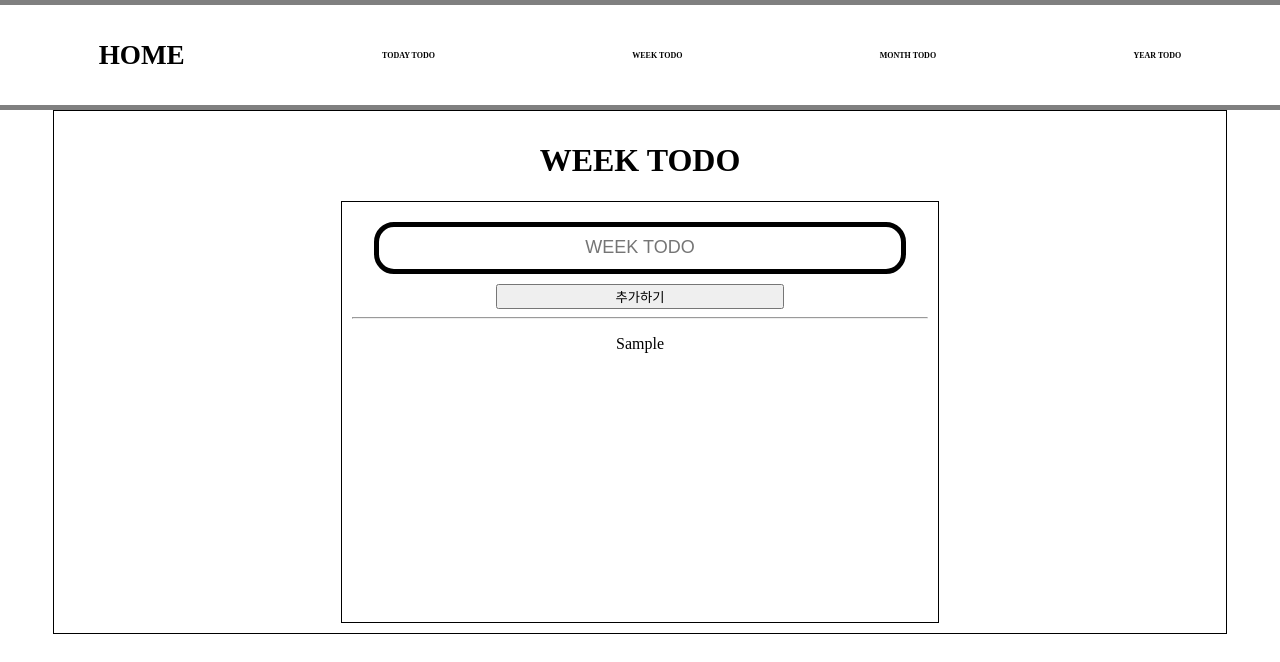
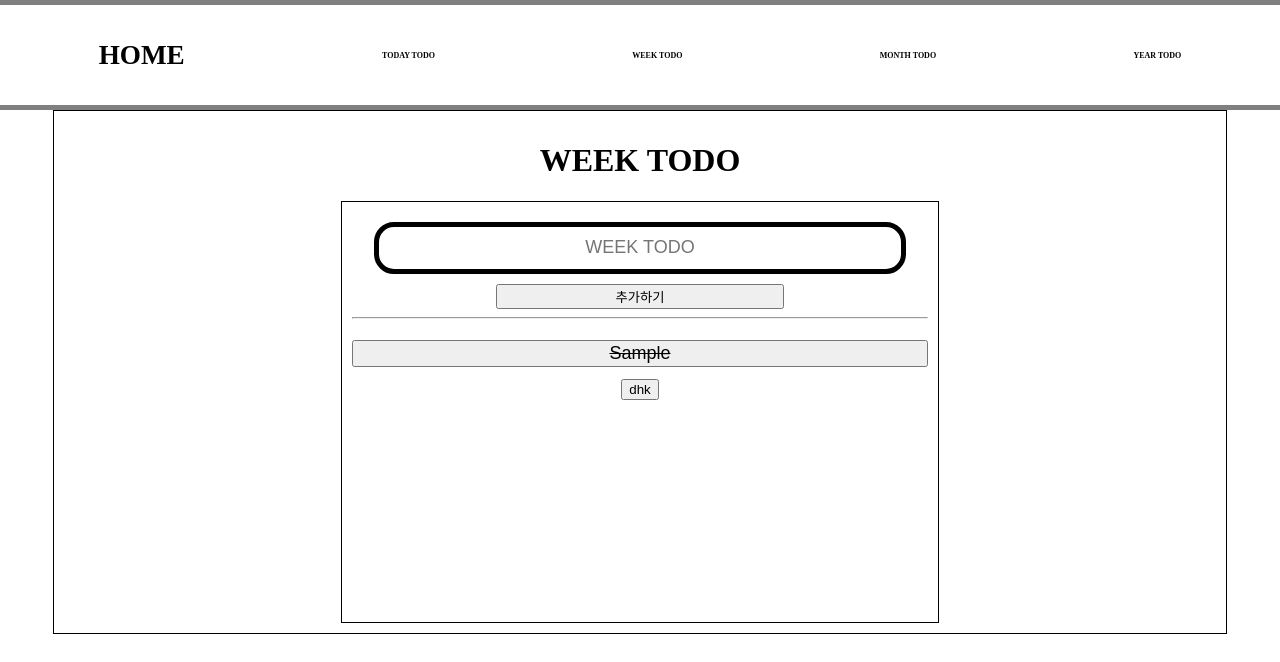
Before and after one commit to BobbyKJH/mytodolist, a React (Create React App) app: page /week in a window 1280 px wide. Both pictures are taken after typing "Sample" into the empty fields and a click on the button "추가하기". Shown: the top 662 px of the page. Built offline with nearby package versions, Linux system fonts and the light colour scheme.

Commit message:
feat : create todo

```diff
--- /dev/null
+++ b/src/components/Todo.jsx
@@ -0,0 +1,19 @@
+import { useState } from "react";
+import styles from "./Todo.module.css";
+
+function Todo({ todos }) {
+  const [complete, setComplete] = useState(false);
+
+  const disable = () => {
+    setComplete(!complete);
+  };
+  return (
+    <ul className={styles.list}>
+      <button className={styles.content} disabled={complete} onClick={disable}>
+        {todos}
+      </button>
+      <button onClick={disable}>dhk</button>
+    </ul>
+  );
+}
+export default Todo;
--- /dev/null
+++ b/src/components/Todo.module.css
@@ -0,0 +1,14 @@
+/* Todo box */
+.list {
+  padding: 0;
+  display: block;
+  text-align: center;
+  margin: auto;
+}
+/* Todo Content */
+.content {
+  width: 100%;
+  margin: 1vw 0;
+  font-size: large;
+  text-decoration: line-through;
+}
--- a/src/components/TodoList.jsx
+++ b/src/components/TodoList.jsx
@@ -1,7 +1,8 @@
-import { useState } from "react";
+import { useState, useEffect } from "react";
+import Todo from "./Todo";
 import styles from "./TodoList.module.css";
 
-function TodoList({ name, todo }) {
+function TodoList({ name, todo, list }) {
   const [toDo, setToDo] = useState("");
   const [toDos, setToDos] = useState([]);
 
@@ -14,6 +15,7 @@ function TodoList({ name, todo }) {
       return;
     }
     setToDos((current) => {
+      alert(list);
       return [...current, toDo];
     });
     setToDo("");
@@ -35,8 +37,12 @@ function TodoList({ name, todo }) {
         </button>
 
         <hr />
-        {toDos.map((todo) => (
-          <ul className={styles.list}>{todo}</ul>
+        {toDos.map((todos) => (
+          <Todo todos={todos} />
+          // <ul className={styles.list}>
+          //   <p>{todo}</p>
+          //   <button>완료</button>
+          // </ul>
         ))}
       </form>
     </div>
--- a/src/pages/MonthTodo.jsx
+++ b/src/pages/MonthTodo.jsx
@@ -7,7 +7,11 @@ function MonthTodo() {
       <Nav />
 
       <div className={styles.todo}>
-        <TodoList name={"MONTH TODO"} todo={"MONTH TODO"} />
+        <TodoList
+          name={"MONTH TODO"}
+          todo={"MONTH TODO"}
+          list={"Add this Month's List"}
+        />
       </div>
     </>
   );
--- a/src/pages/TodayTodo.jsx
+++ b/src/pages/TodayTodo.jsx
@@ -8,7 +8,11 @@ function TodayTodo() {
       <Nav />
 
       <div className={styles.todo}>
-        <TodoList name={"TODAY TODO"} todo={"TODAY TODO"} />
+        <TodoList
+          name={"TODAY TODO"}
+          todo={"TODAY TODO"}
+          list={"Add this Today's List"}
+        />
       </div>
     </>
   );
--- a/src/pages/WeekTodo.jsx
+++ b/src/pages/WeekTodo.jsx
@@ -7,7 +7,11 @@ function WeekTodo() {
       <Nav />
 
       <div className={styles.todo}>
-        <TodoList name={"WEEK TODO"} todo={"WEEK TODO"} />
+        <TodoList
+          name={"WEEK TODO"}
+          todo={"WEEK TODO"}
+          list={"Add this Week's List"}
+        />
       </div>
     </>
   );
--- a/src/pages/YearTodo.jsx
+++ b/src/pages/YearTodo.jsx
@@ -7,7 +7,11 @@ function YearTodo() {
       <Nav />
 
       <div className={styles.todo}>
-        <TodoList name={"YEAR TODO"} todo={"YEAR TODO"} />
+        <TodoList
+          name={"YEAR TODO"}
+          todo={"YEAR TODO"}
+          list={"Add this Year's List"}
+        />
       </div>
     </>
   );
```
